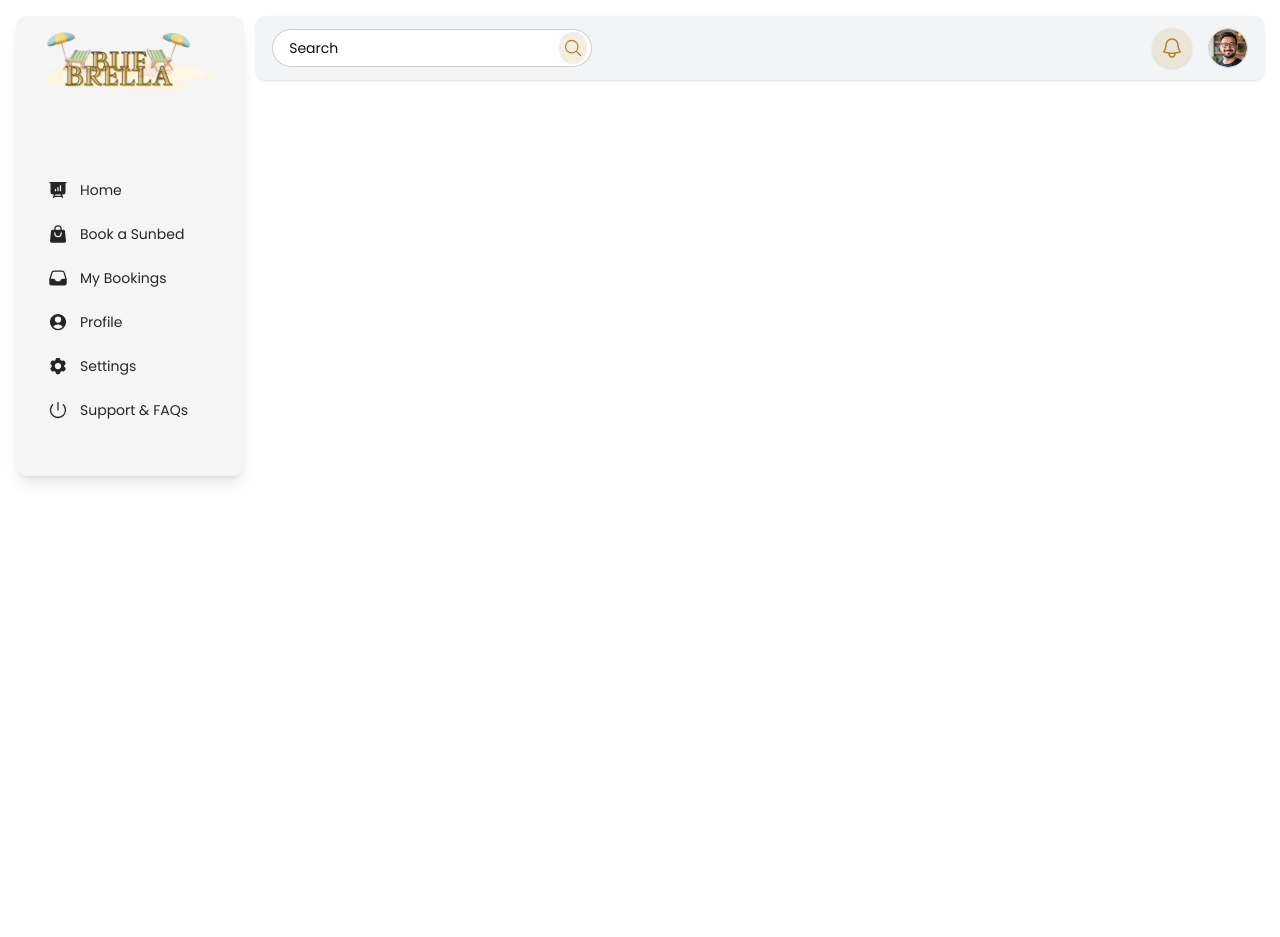
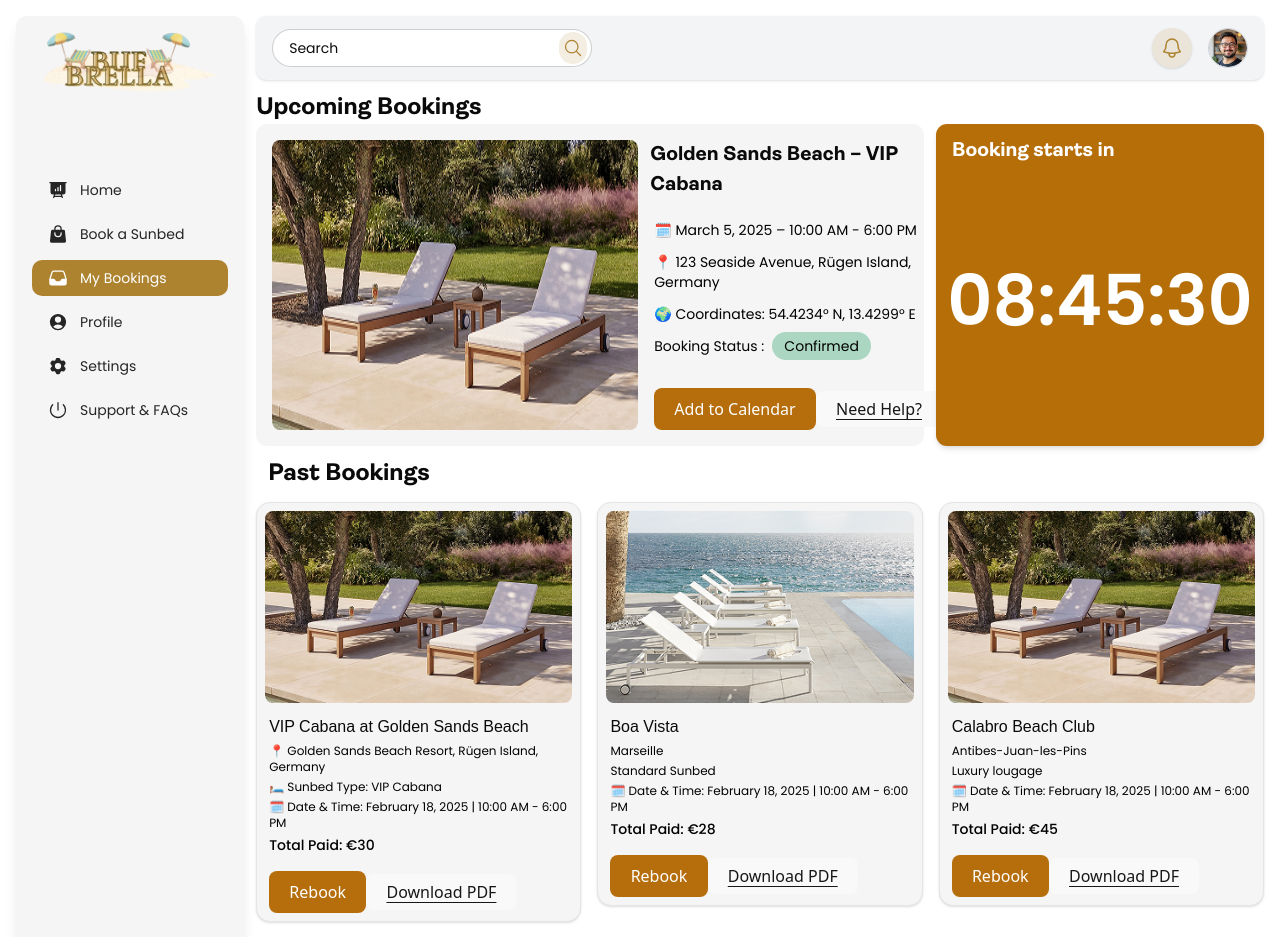
Before and after one commit to Mjkwebdev/my-shadcn-project, a React (Vite) app: page /my-bookings in a window 1280 px wide. Shown: the top 937 px of the page. Before the commit the page ends 800 px from the top, so only its background shows below. Built offline with nearby package versions, Linux system fonts and the light colour scheme.

Commit message:
mybooking page completed

```diff
--- a/src/App.tsx
+++ b/src/App.tsx
@@ -5,6 +5,7 @@ import DetailPage from "./MainComponent/Detail";
 import Booking from "./MainComponent/Booking";
 import Layout from "./MainComponent/Layout/Layout";
 import Home from "./MainComponent/Home";
+import MyBooking from "./MainComponent/MyBooking";
 
 function App() {
   return (
@@ -16,6 +17,7 @@ function App() {
           <Route path="/search" element={<SearchPage />} />
           <Route path="/detail/:slug" element={<DetailPage />} />
           <Route path="/booking" element={<Booking />} />
+          <Route path="/my-bookings" element={<MyBooking />} />
         </Routes>
       </Layout>
     </BrowserRouter>
--- a/src/MainComponent/CardsGrid.tsx
+++ b/src/MainComponent/CardsGrid.tsx
@@ -18,7 +18,7 @@ const CardsGrid = ({ list }: Props) => {
   return (
     <Card
       onClick={() => navigate(`/detail/${list.title}`)}
-      className="w-[20rem] bg-[#F5F5F5] p-3"
+      className=" bg-[#F5F5F5] p-2"
     >
       <img src={list.image} className="rounded-md h-[12rem]" />
       <CardHeader>
@@ -27,23 +27,19 @@ const CardsGrid = ({ list }: Props) => {
           {list.title}
         </CardTitle>
       </CardHeader>
-      <CardContent className="text-[black] pt-[-0.3rem]">
-        <p>{list.location}</p>
-        <p className="text-[400]">Sunbed Type: {list.type}</p>
-        <p className="font-bold font-[poppins]">
+      <CardContent className="text-black flex flex-col gap-1 mt-1">
+        <p className="font-normal text-xs font-[poppins]">{list.location}</p>
+        <p className="font-normal text-xs font-[poppins]">{list.type}</p>
+        <p className="font-normal text-xs font-[poppins]">{list.dateAvailable}</p>
+        <p className="font-medium text-sm font-[poppins]">
           Total Paid: &euro;{list.price}{" "}
         </p>
       </CardContent>
-      <CardFooter className="mt-[0.1rem]">
-        <Button variant={"link"} className="text-[white] bg-[#B56E08]">
+      <CardFooter className="mt-4">
+        <Button variant="booknow" className="text-[white] bg-[#B56E08]">
           Rebook
         </Button>
-        <Button
-          variant="link"
-          className="text-[#252525] underline font-medium text-bold"
-        >
-          Download PDF
-        </Button>
+        <Button variant="link">Download PDF</Button>
       </CardFooter>
     </Card>
   );
--- a/src/MainComponent/Layout/SideBar.tsx
+++ b/src/MainComponent/Layout/SideBar.tsx
@@ -22,7 +22,7 @@ const menuItems = [
   {
     title: "My Bookings",
     icon: InboxIcon,
-    path: "/my-booking",
+    path: "/my-bookings",
   },
   {
     title: "Profile",
--- /dev/null
+++ b/src/MainComponent/MyBooking.tsx
@@ -0,0 +1,13 @@
+import PastBooking from "./PastBooking"
+import UpcomingBooking from "./UpComingBooking"
+
+const MyBooking = () => {
+  return (
+   <>
+   <UpcomingBooking/>
+   <PastBooking/>
+   </>
+  )
+}
+
+export default MyBooking
--- /dev/null
+++ b/src/MainComponent/PastBooking.tsx
@@ -0,0 +1,37 @@
+import { useState, useEffect } from "react";
+import { useSearchParams } from "react-router-dom";
+import CardsGrid from "./CardsGrid";
+import { Listing, listings } from "./data";
+const PastBooking = () => {
+  const [searchParams] = useSearchParams();
+  const [results, setResults] = useState<Listing[]>([]);
+
+  useEffect(() => {
+    const dateParam = searchParams.get("date");
+    const guestsParam = searchParams.get("guests");
+
+    const selectedDate = dateParam ? new Date(dateParam) : null;
+    const maxGuests = guestsParam ? parseInt(guestsParam) : 0;
+
+    const filteredResults = listings.filter((listing) => {
+      const isDateAvailable = !selectedDate || listing.dateAvailable;
+      const isGuestsAllowed = !maxGuests || listing.maxGuests >= maxGuests;
+      return isDateAvailable && isGuestsAllowed;
+    }) as Listing[];
+    setResults(filteredResults);
+  }, [searchParams]);
+  return (
+    <div className="">
+      <p className="text-2xl font-bold font-[ambit] p-3"> Past Bookings</p>
+      <div className="grid grid-cols-3 gap-4 2xl:gap-8">
+        {results.map((listing) => (
+          <div key={listing.id}>
+            <CardsGrid list={listing} />
+          </div>
+        ))}
+      </div>
+    </div>
+  );
+};
+
+export default PastBooking;
--- a/src/MainComponent/Search.tsx
+++ b/src/MainComponent/Search.tsx
@@ -1,44 +1,23 @@
-import { useSearchParams } from "react-router-dom";
-import { useEffect, useState } from "react";
-import CardsGrid from "./CardsGrid";
-import { Listing, listings } from "./data";
 import SearchInputAbs from "./SearchInputAbs";
 import LocationMap from "./LocationMap";
+import PastBooking from "./PastBooking";
 
 const SearchPage = () => {
-  const [searchParams] = useSearchParams();
-  const [results, setResults] = useState<Listing[]>([]);
-
-  useEffect(() => {
-    const dateParam = searchParams.get("date");
-    const guestsParam = searchParams.get("guests");
-
-    const selectedDate = dateParam ? new Date(dateParam) : null;
-    const maxGuests = guestsParam ? parseInt(guestsParam) : 0;
-
-    const filteredResults = listings.filter((listing) => {
-      const isDateAvailable =
-        !selectedDate || listing.dateAvailable >= selectedDate;
-      const isGuestsAllowed = !maxGuests || listing.maxGuests >= maxGuests;
-      return isDateAvailable && isGuestsAllowed;
-    }) as Listing[];
-    setResults(filteredResults);
-  }, [searchParams]);
   return (
     <>
-      <LocationMap/>
+      <LocationMap />
       <SearchInputAbs />
-    <div className="container ml-3 h-446px w-1188px place-items-center">
-      <p className="text-2xl font-bold p-3"> Past Bookings</p>
-      <div className="grid grid-cols-3 gap-4 place-items-center">
+      <PastBooking/>
+      {/* <div className="place-items-center">
+        <p className="text-2xl font-bold font-[ambit] p-3"> Past Bookings</p>
+        <div className="grid grid-cols-3 gap-4 place-items-center">
         {results.map((listing) => (
           <div key={listing.id}>
             <CardsGrid list={listing} />
           </div>
         ))}
       </div>
-    </div>
-
+      </div> */}
     </>
   );
 };
--- /dev/null
+++ b/src/MainComponent/UpcomingBooking.tsx
@@ -0,0 +1,61 @@
+import { CardContent, CardFooter } from "../components/ui/card";
+import { Button } from "../components/ui/button";
+
+const UpcomingBooking = () => {
+  return (
+    <div>
+      <p className="text-2xl font-bold font-[ambit] pt-3"> Upcoming Bookings</p>
+      <div className="grid grid-cols-12 gap-3">
+        <div className="col-span-8 gap-3 w-full flex bg-[#F5F5F5] p-4 rounded-[11px]">
+          <img src="src/assets/image (1).png" className="rounded-md" />
+          <div className="flex flex-col justify-center gap-4">
+            <div className=" font-[ambit] font-bold text-[20px]">
+              {" "}
+              Golden Sands Beach – VIP Cabana
+            </div>
+            <CardContent className="text-black flex flex-col gap-3 mt-1">
+              <p className="font-normal text-sm font-[poppins]">
+                🗓️ March 5, 2025 – 10:00 AM - 6:00 PM
+              </p>
+              <p className="font-normal text-sm font-[poppins]">
+                📍 123 Seaside Avenue, Rügen Island, Germany
+              </p>
+              <p className="font-normal text-sm font-[poppins]">
+                🌍 Coordinates: 54.4234° N, 13.4299° E
+              </p>
+              <p className="font-normal text-sm font-[poppins]">
+                Booking Status :
+                <span
+                  className="ml-2 px-3 py-1 rounded-full text-sm"
+                  style={{
+                    backgroundColor: "rgba(59, 167, 118, 0.4)",
+                  }}
+                >
+                  Confirmed
+                </span>
+              </p>
+            </CardContent>
+            <CardFooter className="mt-4">
+              <Button variant="booknow" className="text-[white] bg-[#B56E08]">
+                Add to Calendar
+              </Button>
+              <Button variant="link">Need Help?</Button>
+            </CardFooter>
+          </div>
+        </div>
+        <div className="col-span-4 bg-[#b56e08] px-4 py-3 rounded-[11px] shadow-md flex flex-col">
+          <div className="font-bold text-white text-[20px] font-[ambit]">
+            Booking starts in
+          </div>
+          <div className="flex-1 flex items-center justify-center">
+            <p className="text-[70px] font-[poppins] font-semibold text-white">
+              08:45:30
+            </p>
+          </div>
+        </div>
+      </div>
+    </div>
+  );
+};
+
+export default UpcomingBooking;
--- a/src/MainComponent/data.tsx
+++ b/src/MainComponent/data.tsx
@@ -7,7 +7,7 @@ export interface Listing {
   location: string;
   price: number;
   label: string;
-  dateAvailable: Date;
+  dateAvailable: string;
   maxGuest: number;
 }
 
@@ -16,11 +16,11 @@ export const listings: Listing[] = [
     id: "1",
     title: "VIP Cabana at Golden Sands Beach",
     image: "src/assets/image (1).png",
-    location: "Nice",
-    type:"VIP Cabana",
+    location: "📍  Golden Sands Beach Resort, Rügen Island, Germany",
+    type:"🛏️  Sunbed Type: VIP Cabana",
     price: 30,
     label: "Soon available for booking",
-    dateAvailable: new Date("2024-04-10"),
+    dateAvailable: "🗓️  Date & Time: February 18, 2025 | 10:00 AM - 6:00 PM",
     maxGuest: 4,
   },
   {
@@ -31,7 +31,7 @@ export const listings: Listing[] = [
     type:"Standard Sunbed",
     price: 28,
     label: "Soon available for booking",
-    dateAvailable: new Date("2024-14-03"),
+    dateAvailable: "🗓️  Date & Time: February 18, 2025 | 10:00 AM - 6:00 PM",
     maxGuest: 4,
   },
   {
@@ -42,7 +42,7 @@ export const listings: Listing[] = [
     type: "Luxury lougage",
     price: 45,
     label: "Soon available for booking",
-    dateAvailable: new Date("2024-03-01"),
+    dateAvailable: "🗓️  Date & Time: February 18, 2025 | 10:00 AM - 6:00 PM",
     maxGuest: 4,
   },
   {
@@ -53,7 +53,7 @@ export const listings: Listing[] = [
     type:"Standard Sunbed",
     price: 25,
     label: "Soon available for booking",
-    dateAvailable: new Date("2024-02-10"),
+    dateAvailable: "🗓️  Date & Time: February 18, 2025 | 10:00 AM - 6:00 PM",
     maxGuest: 4,
   },
   {
@@ -64,7 +64,7 @@ export const listings: Listing[] = [
     type:"Standard Sunbed",
     price: 24,
     label: "Soon available for booking",
-    dateAvailable: new Date("2024-01-10"),
+    dateAvailable: "🗓️  Date & Time: February 18, 2025 | 10:00 AM - 6:00 PM",
     maxGuest: 4,
   },
   {
@@ -75,7 +75,7 @@ export const listings: Listing[] = [
     type:"Standard Sunbed",
     price: 24,
     label: "Soon available for booking",
-    dateAvailable: new Date("2024-01-10"),
+    dateAvailable: "🗓️  Date & Time: February 18, 2025 | 10:00 AM - 6:00 PM",
     maxGuest: 4,
   }
 ];
--- a/src/components/ui/button.tsx
+++ b/src/components/ui/button.tsx
@@ -21,7 +21,7 @@ const buttonVariants = cva(
         booknow: "!bg-[#b56e0b] !text-white font-[poppins] !font-medium !py-5 !text-base hover:!bg-[#b56e3e] hover:!text-white",
         homebutton: "!bg-white !text-[#b56e0b] font-[poppins] !text-base !font-medium hover:!bg-[#white] hover:!text-[#b56e0b]",
         actionButton: "!bg-[#4a90e2] !text-white font-[poppins] py-3 !text-xs !font-normal hover:!bg-[#4a90e2] hover:!text-white",
-        link: "text-primary underline-offset-4 hover:underline",
+        link: "text-primary font-[poppins] !font-medium !text-base underline underline-offset-4 hover:underline",
       },
       size: {
         default: "h-9 px-4 py-2 has-[>svg]:px-3",
--- a/src/components/ui/card.tsx
+++ b/src/components/ui/card.tsx
@@ -29,7 +29,7 @@ function CardTitle({ className, ...props }: React.ComponentProps<"div">) {
   return (
     <div
       data-slot="card-title"
-      className={cn("leading-none font-semibold", className)}
+      className={cn("leading-none font-bold font-[ambit] text-base mt-3", className)}
       {...props}
     />
   );
@@ -39,7 +39,7 @@ function CardDescription({ className, ...props }: React.ComponentProps<"div">) {
   return (
     <div
       data-slot="card-description"
-      className={cn("text-muted-foreground text-sm", className)}
+      className={cn("text-muted-foreground font-[poppins] text-sm", className)}
       {...props}
     />
   );
```
